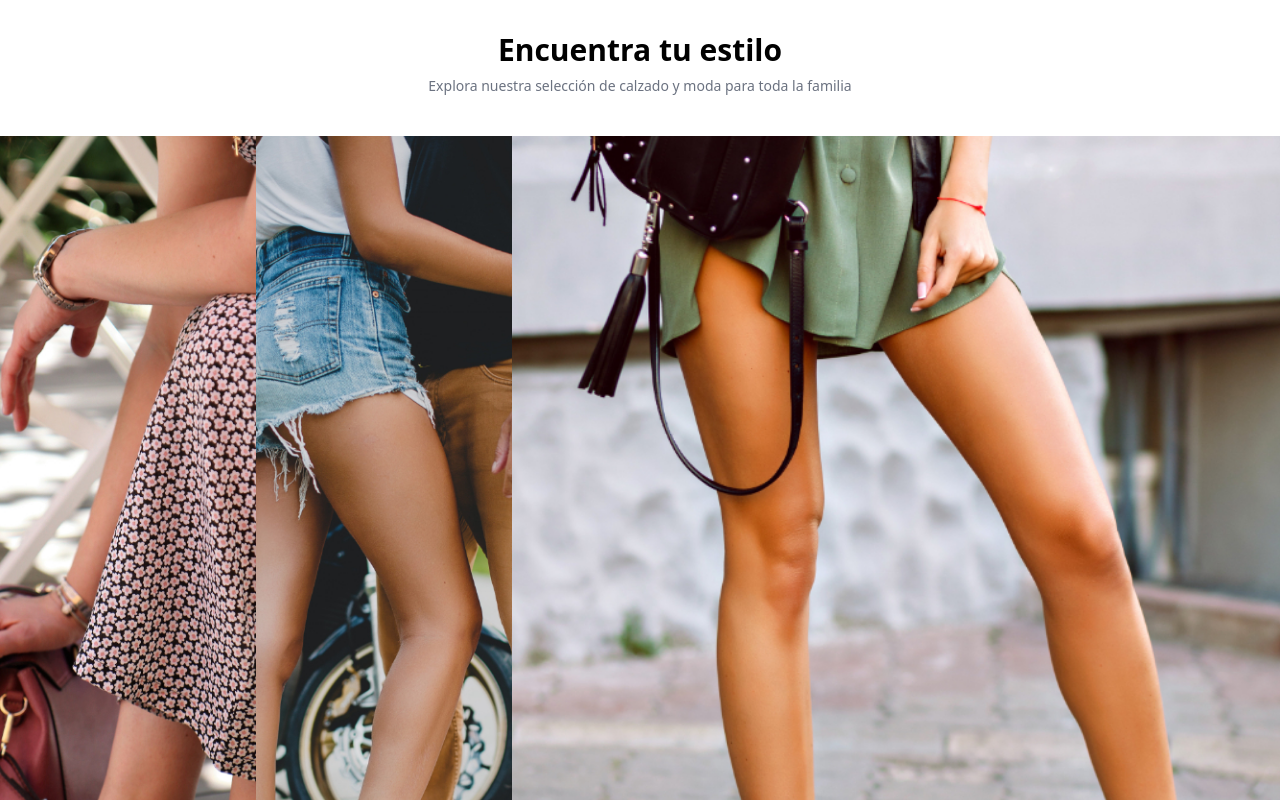
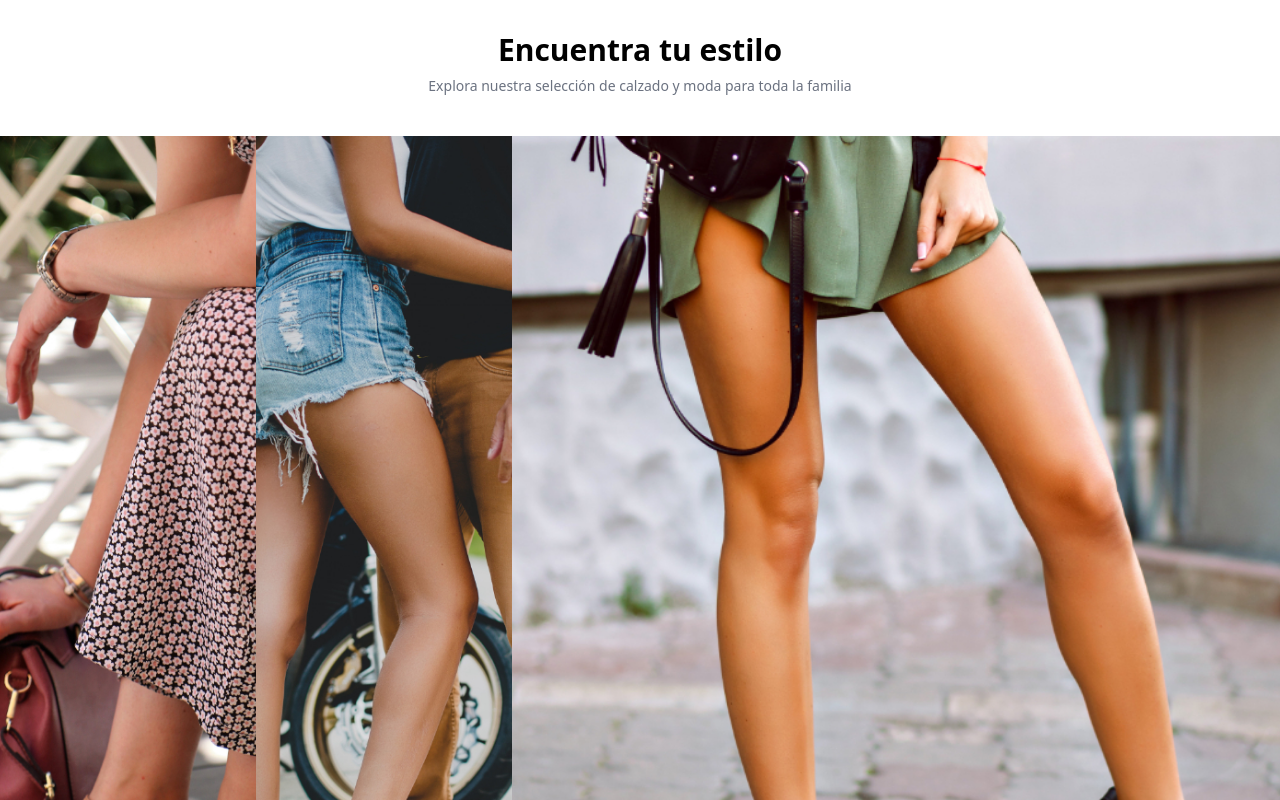
Before and after one commit to jaider-avila-ac/calzacaribe-sitioweb, a React (Vite) app: page / in a window 1280 px wide. Shown: the part 1200-2000 px from the top of the page. Built offline with nearby package versions, Linux system fonts and the light colour scheme; no server answers.

Commit message:
Cambiar proporción del acordeón (panel activo) a 860x1031, en móvil y desktop

```diff
--- a/src/pages/LandingPage.jsx
+++ b/src/pages/LandingPage.jsx
@@ -80,10 +80,10 @@ function CategoriasAccordion() {
   }, [paused])
 
   return (
-    // Móvil: carrusel, un panel a la vez a ancho completo (aspect-[4/5] = el panel visible ya es 1080x1350).
-    // Desktop (lg+): acordeón con los 3 paneles lado a lado (aspect-[4/3] calculado para que el panel
-    // activo, a 3/5 del ancho, sea 1080x1350).
-    <div className="flex aspect-[4/5] lg:aspect-[4/3]">
+    // Móvil: carrusel, un panel a la vez a ancho completo (aspect-[860/1031] = el panel visible ya es 860x1031).
+    // Desktop (lg+): acordeón con los 3 paneles lado a lado (aspect-[4300/3093] calculado para que el panel
+    // activo, a 3/5 del ancho, sea 860x1031).
+    <div className="flex aspect-[860/1031] lg:aspect-[4300/3093]">
       {CATS.map(({ label, img }, i) => (
         <div
           key={label}
```
